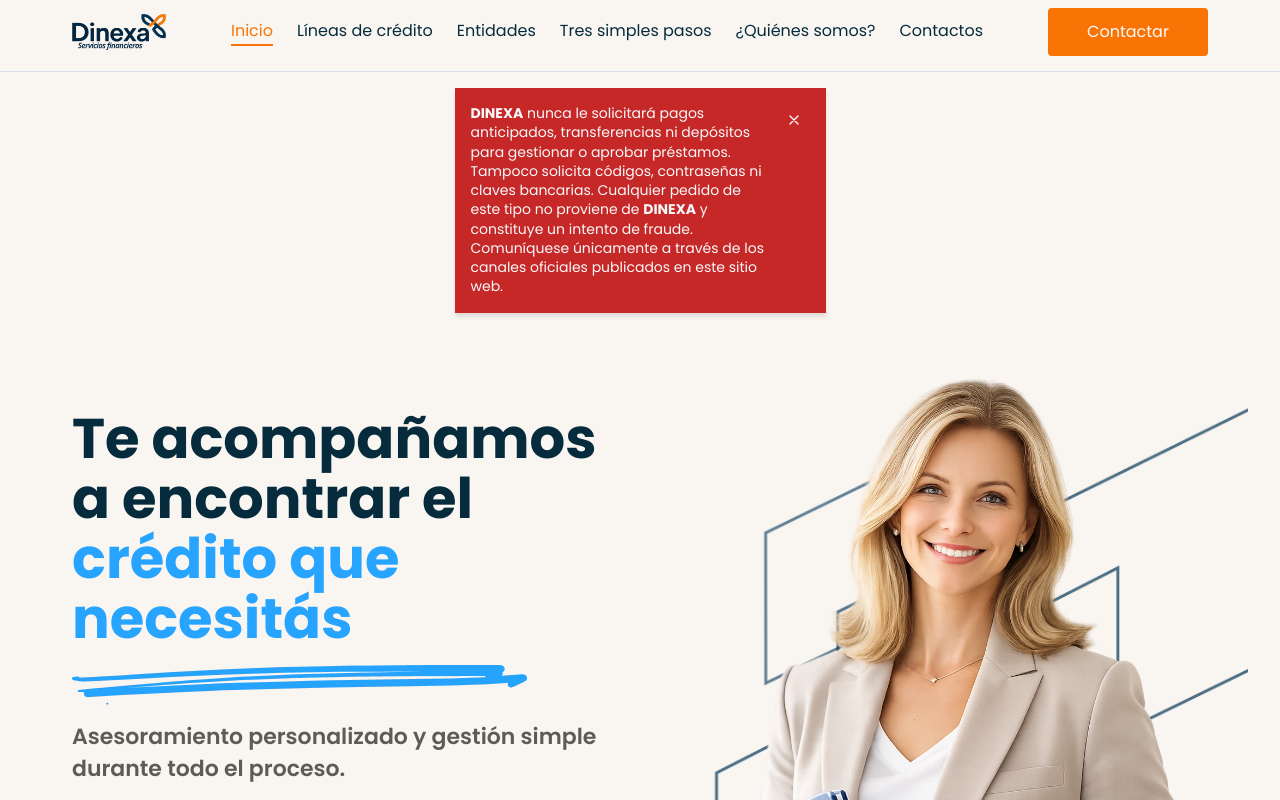
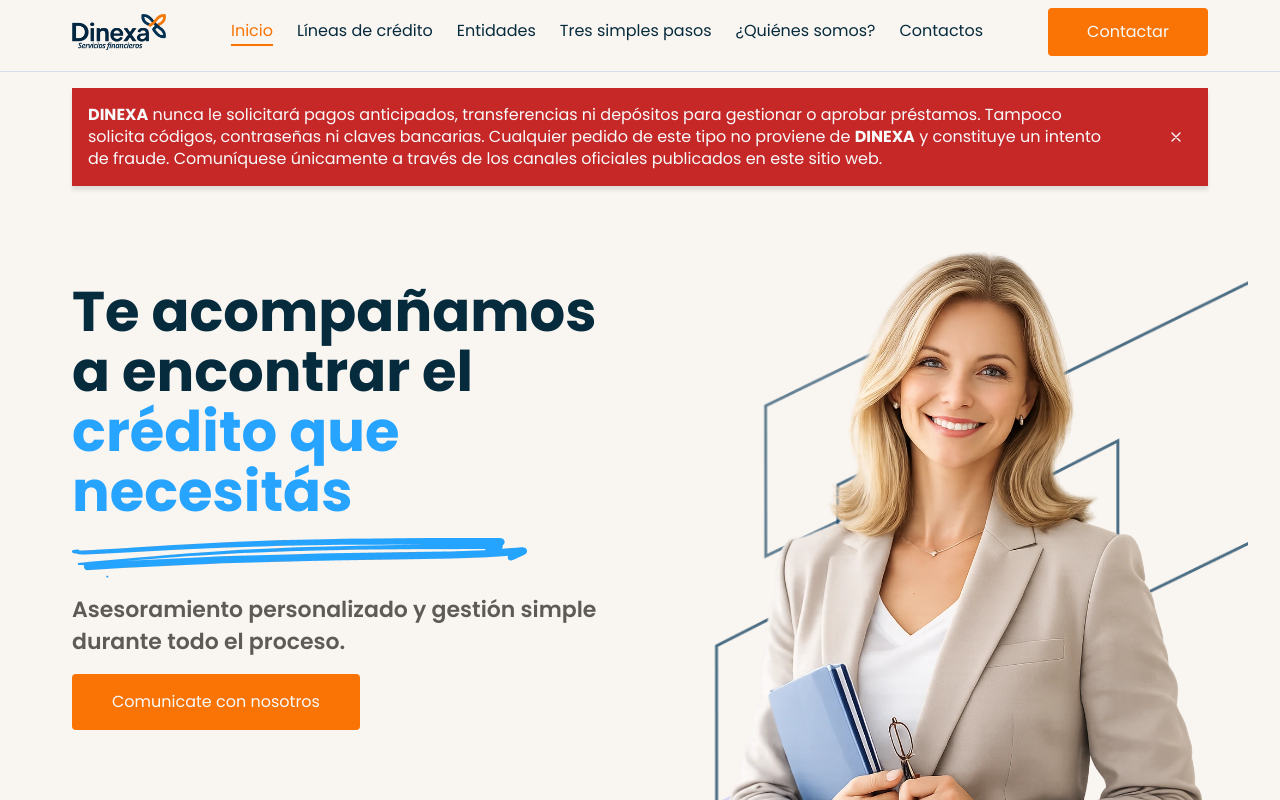
Before and after one commit to MarielDtt/Dinexa, a Next.js app: page / in a window 1280 px wide. Shown: the top 800 px of the page. Built offline with nearby package versions, Linux system fonts and the light colour scheme; what @mui/material-nextjs would draw is missing.

Commit message:
feat(security): responsive fraud warning popup for mobile and desktop

```diff
--- a/app/components/ui/SecurityPopup.tsx
+++ b/app/components/ui/SecurityPopup.tsx
@@ -10,9 +10,7 @@ export default function SecurityPopup() {
   useEffect(() => {
     try {
       const closed = sessionStorage.getItem(STORAGE_KEY);
-      if (!closed) {
-        setTimeout(() => setIsVisible(true), 0);
-      }
+      if (!closed) setTimeout(() => setIsVisible(true), 0);
     } catch {
       setTimeout(() => setIsVisible(true), 0);
     }
@@ -28,21 +26,23 @@ export default function SecurityPopup() {
   if (!isVisible) return null;
 
   return (
-    <div className="sticky top-[60px] z-40 w-full px-4 mt-4">
-      <div className="mx-auto w-full max-w-[371px]">
-        <div className="flex flex-col gap-[10px] bg-Alert-Warning p-4 shadow-soft">
-
-          <div className="flex items-start justify-between gap-3">
-            <p className="text-small-md text-text-inverse leading-snug">
-              <span className="font-bold">DINEXA</span> nunca le solicitará pagos anticipados,
-              transferencias ni depósitos para gestionar o aprobar préstamos.
-              Tampoco solicita códigos, contraseñas ni claves bancarias.
-              Cualquier pedido de este tipo no proviene de{" "}
+    <div className="sticky top-[60px] z-40 w-full mt-4">
+      {/* Mobile: px-4 + max 371 | Desktop: container 1200 + px-8 */}
+      <div className="mx-auto w-full px-4 max-w-[371px] lg:max-w-[1200px] lg:px-8">
+        <div className="bg-Alert-Warning p-4 shadow-soft">
+          <div className="flex items-start justify-between gap-3 lg:items-center">
+            {/* Texto */}
+            <p className="text-small-md text-text-inverse leading-snug lg:text-body lg:max-w-[1020px]">
+              <span className="font-bold">DINEXA</span> nunca le solicitará pagos
+              anticipados, transferencias ni depósitos para gestionar o aprobar
+              préstamos. Tampoco solicita códigos, contraseñas ni claves
+              bancarias. Cualquier pedido de este tipo no proviene de{" "}
               <span className="font-bold">DINEXA</span> y constituye un intento
               de fraude. Comuníquese únicamente a través de los canales oficiales
               publicados en este sitio web.
             </p>
 
+            {/* Cerrar */}
             <button
               onClick={handleClose}
               aria-label="Cerrar aviso"
@@ -58,7 +58,6 @@ export default function SecurityPopup() {
               </svg>
             </button>
           </div>
-
         </div>
       </div>
     </div>
```
